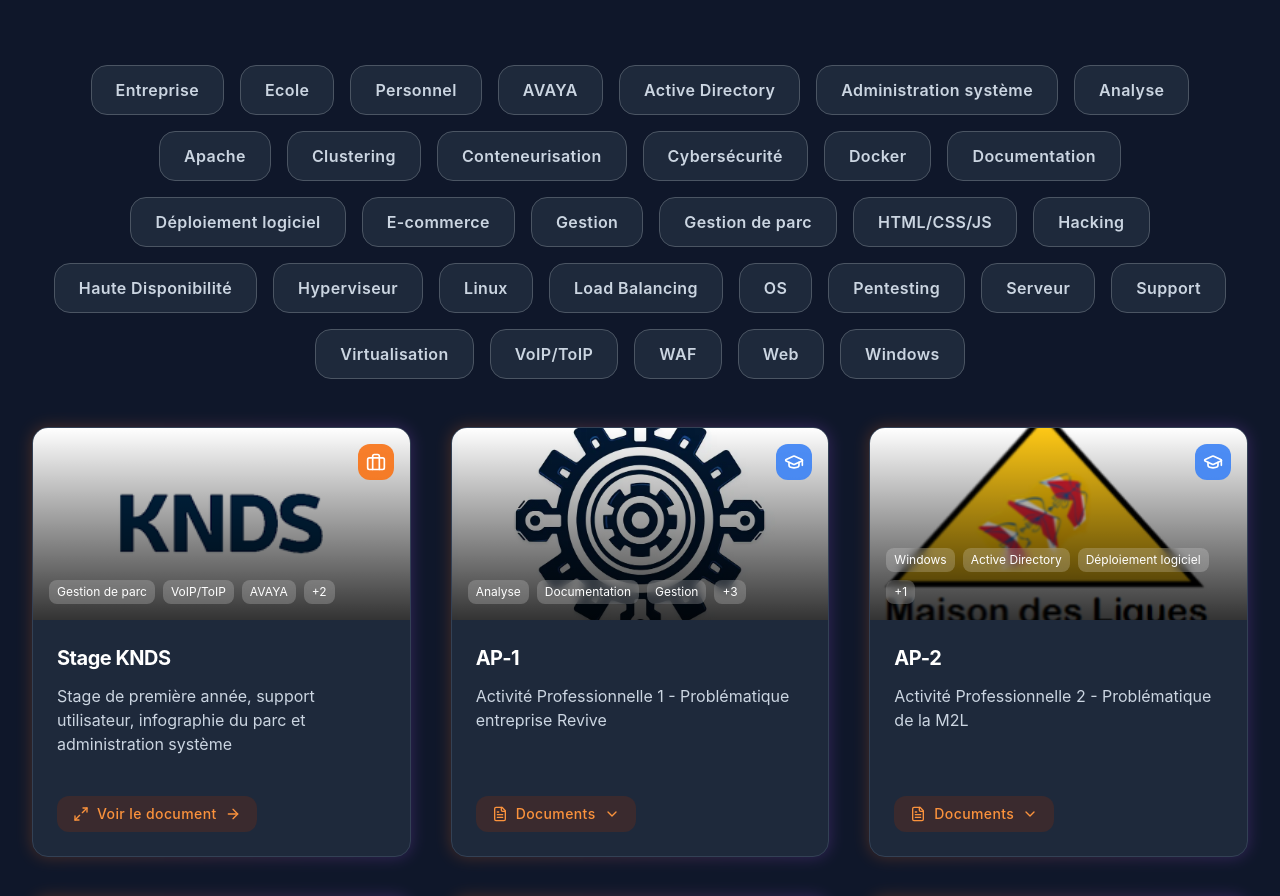
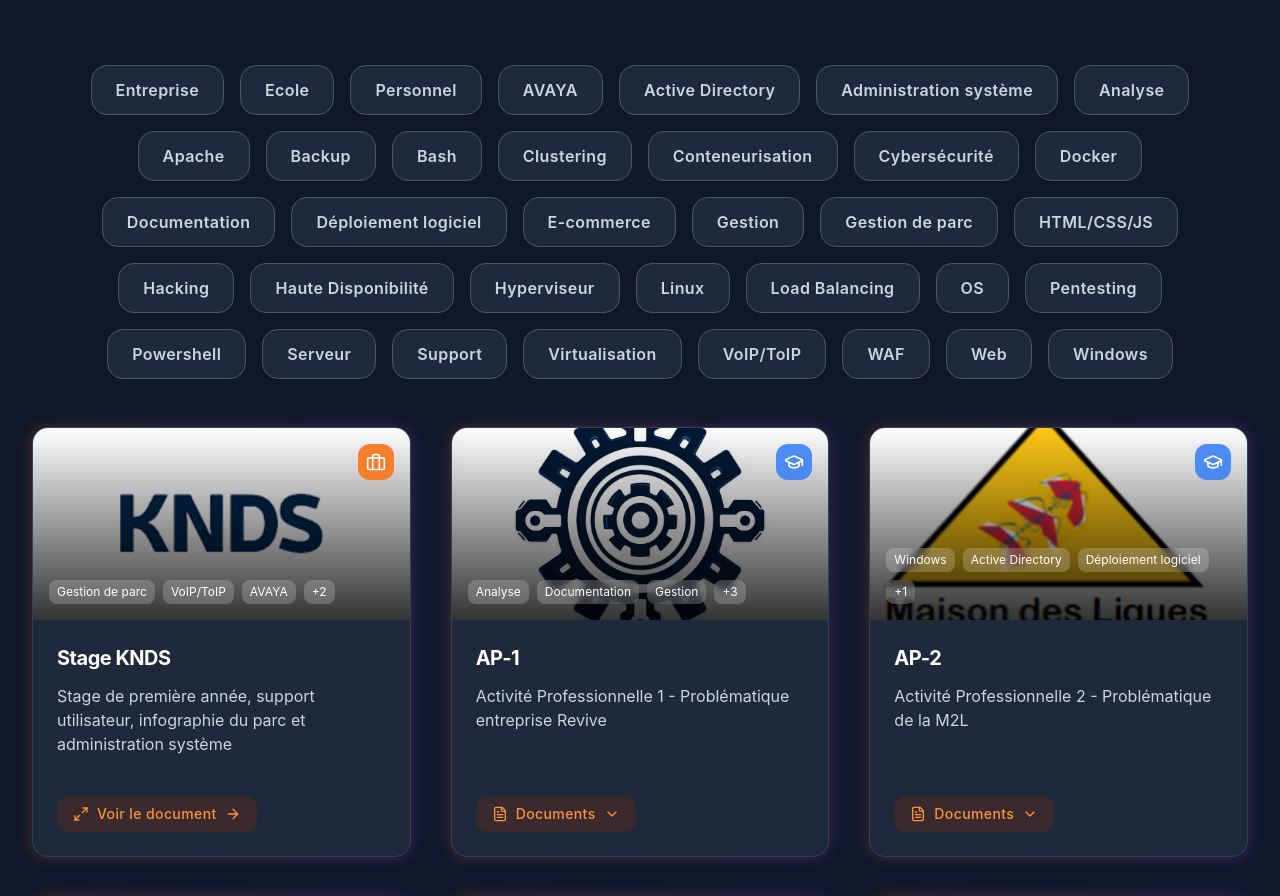
Before and after one commit to CapitaineRick/Portfolio, a React (Vite) app: page / in a window 1280 px wide. Shown: the part 10323-11219 px from the top of the page. Built offline with nearby package versions, Linux system fonts and the light colour scheme.

Commit message:
add project

```diff
--- a/src/data/projectsData.ts
+++ b/src/data/projectsData.ts
@@ -188,6 +188,23 @@ export const projectsData = {
       pdfUrl: "/docs/Install_GLPI.pdf",
       tags: ["Support","Web"],
     },
+        {
+      id: "bash",
+      title: "Script Bash",
+      description: "Backup via rsync",
+      image: "https://upload.wikimedia.org/wikipedia/commons/thumb/4/4b/Bash_Logo_Colored.svg/1200px-Bash_Logo_Colored.svg.png",
+      pdfUrl: "/docs/script_bash.pdf",
+      tags: ["Bash","Backup", "Administration système"],
+    },
+
+        {
+      id: "powershell",
+      title: "Script powershell",
+      description: "Scripts d'administration en Powershell",
+      image: "https://upload.wikimedia.org/wikipedia/commons/thumb/2/2f/PowerShell_5.0_icon.png/600px-PowerShell_5.0_icon.png",
+      pdfUrl: "/docs/scripts_powershell.pdf",
+      tags: ["Powershell", "Administration système"],
+    },
   ],
 
 };
```
Also changed, not shown: 2 other files (tests, documents, lock files or other folders).
